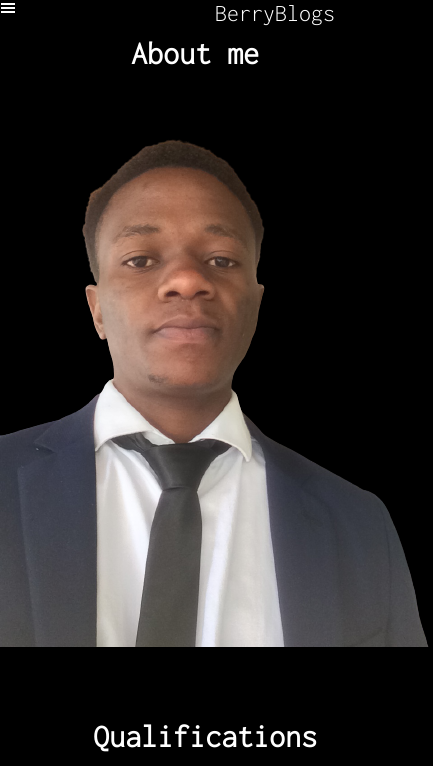
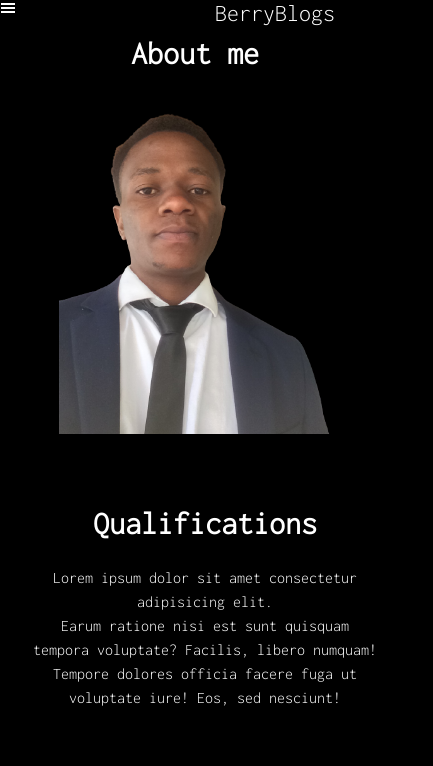
Before and after one commit to bertinNDAYISHIMIYE/gatbsby_blog-app, a Gatsby site in the folder Desktop/my-blog-gatsby/: page /about in a window 390 px wide. Shown: the top 766 px of the page, 433 px wide, since content can reach past the window. Built offline with nearby package versions, Linux system fonts and the light colour scheme; Gatsby itself is replaced by a stand-in of ours.

Commit message:
Update index.css

```diff
--- a/Desktop/my-blog-gatsby/src/styles/index.css
+++ b/Desktop/my-blog-gatsby/src/styles/index.css
@@ -183,6 +183,14 @@ footer p {
 		flex-direction: column;
 		max-width: 500px;
 	}
+	.about-page img{
+		width: 70%;
+		height: 70%;
+	}
+	.about-xull p,
+	.about-profession p{
+		padding: 10px;
+	}
 	nav .links {
 		display: none;
 	}
```
